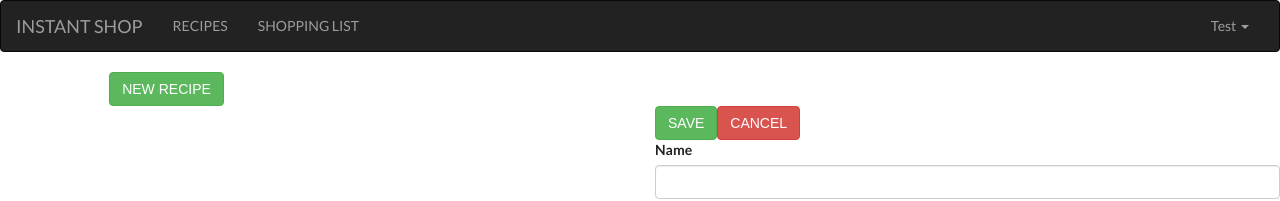
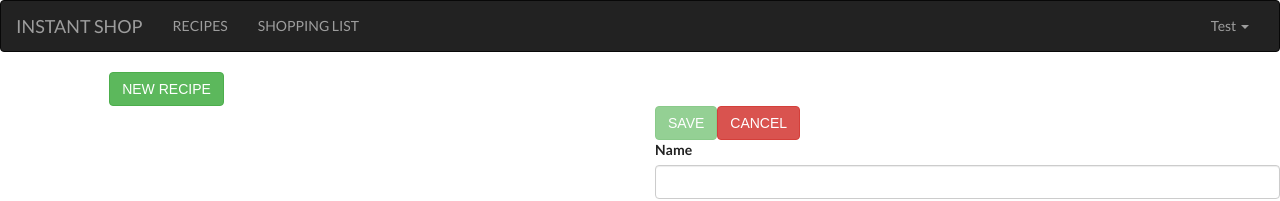
Before and after one commit to naveenkosigi/firstAngularApp, an Angular app: page /recipes/new in a window 1280 px wide. Shown: the top 201 px of the page. Built offline with nearby package versions, Linux system fonts and the light colour scheme.

Commit message:
Added validation for recipes edit/new

```diff
--- a/src/app/edit-recipe/edit-recipe.component.html
+++ b/src/app/edit-recipe/edit-recipe.component.html
@@ -3,7 +3,7 @@
     <form [formGroup]="form" (ngSubmit)="submitForm()">
       <div class="row">
         <div class="col-xs-12">
-          <button type="submit" class="btn btn-success">SAVE</button>
+          <button type="submit" [disabled]="!form.valid" class="btn btn-success">SAVE</button>
           <button type="button" class="btn btn-danger">CANCEL</button>
         </div>
       </div>
--- a/src/app/edit-recipe/edit-recipe.component.ts
+++ b/src/app/edit-recipe/edit-recipe.component.ts
@@ -4,7 +4,7 @@ import { recipeService } from './../Services/recipe.service';
 import { Component, OnInit } from '@angular/core';
 import { ActivatedRoute } from '@angular/router';
 import { Observable } from 'rxjs';
-import { Form, FormArray, FormControl, FormGroup} from '@angular/forms';
+import { Form, FormArray, FormControl, FormGroup, Validators} from '@angular/forms';
 
 @Component({
   selector: 'app-edit-recipe',
@@ -39,17 +39,17 @@ export class EditRecipeComponent implements OnInit {
       if(ingredients){
         for(const ing of ingredients){
           formArray.push(new FormGroup({
-            'ingredient':new FormControl(ing.name),
-            'amount':new FormControl(ing.cost)
+            'ingredient':new FormControl(ing.name,Validators.required),
+            'amount':new FormControl(ing.cost,[Validators.required,Validators.pattern(/^[1-9]\d*$/)])
           }));
         }
       }
     }
 
     this.form=new FormGroup({
-      'name':new FormControl(name),
-      'imagePath':new FormControl(imagePath),
-      'description':new FormControl(description),
+      'name':new FormControl(name,Validators.required),
+      'imagePath':new FormControl(imagePath,Validators.required),
+      'description':new FormControl(description,Validators.required),
       'ingredients':formArray
     })
   }
@@ -59,10 +59,10 @@ export class EditRecipeComponent implements OnInit {
   }
 
   addIngredient():void{
-    (<FormArray>this.form.get('ingredients')['controls']).push(
+    (<FormArray>this.form.get('ingredients')).push(
       new FormGroup({
-        "ingredient":new FormControl(),
-        "amount":new FormControl()
+        "ingredient":new FormControl(null,Validators.required),
+        "amount":new FormControl(null,[Validators.required,Validators.pattern(/^[1-9]\d*$/)])
       })
     );
   }
```
